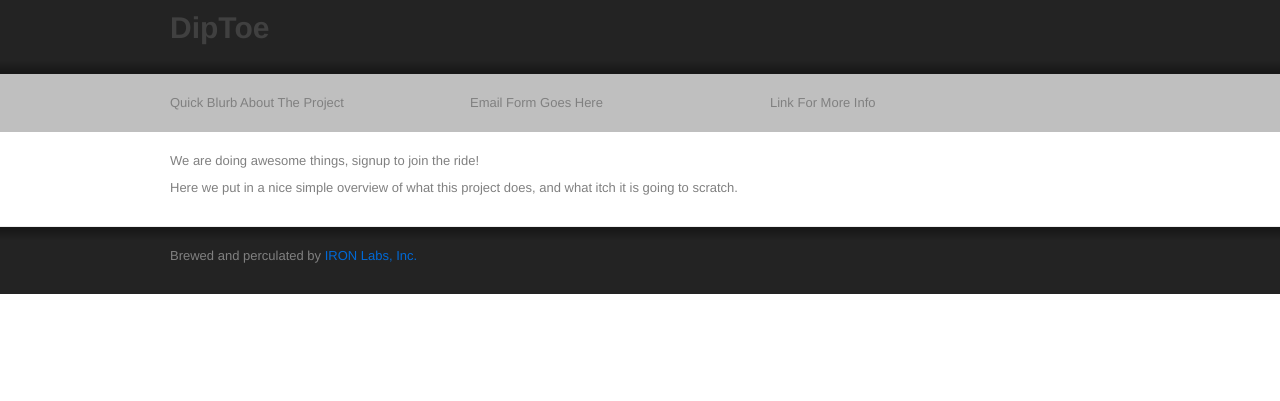
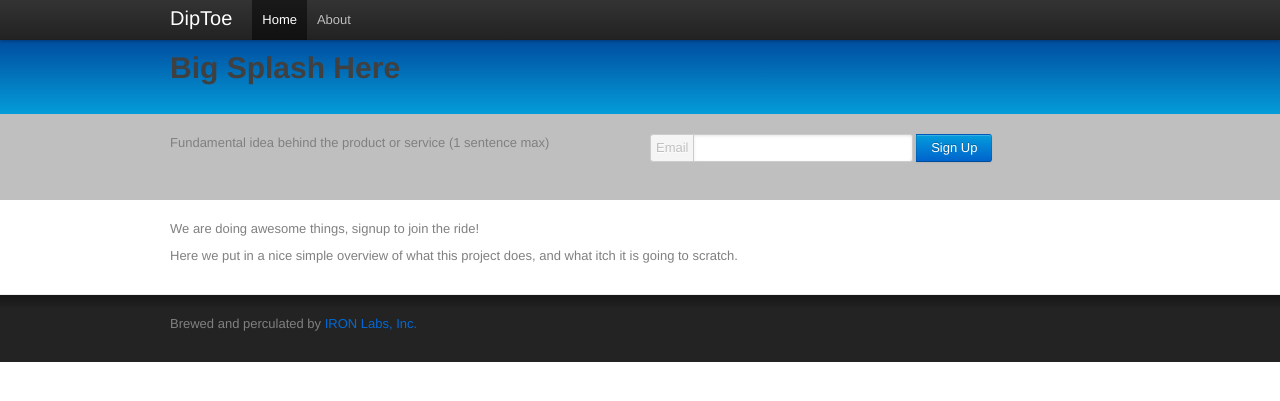
Before and after one commit to reinbach/diptoe, a Flask app: page / in a window 1280 px wide. Shown: the top 401 px of the page. Run offline with Flask 2, Linux system fonts and the light colour scheme.

Commit message:
tweaked layout and style

```diff
--- a/main.py
+++ b/main.py
@@ -5,8 +5,11 @@ app = Flask(__name__)
 def announce():
     if request.method == 'POST':
         pass
-    # show the quick info about the upcoming site
     return render_template("index.html")
+
+@app.route('/about', methods=['GET'])
+def about():
+    return render_template("about.html")
 
 if __name__ == '__main__':
     app.debug = True
--- a/static/css/style.css
+++ b/static/css/style.css
@@ -1,6 +1,11 @@
+body {
+   padding-top: 40px;
+}
+
 .masthead {
     padding: 10px 0;
-    background: #232323 url('../images/bg_masthead.png') repeat-x scroll center bottom;
+    background-color: #049cd9;
+    background-image: -webkit-linear-gradient(#004D9F, #049cd9);
     position: relative;
     z-index: 10;
 }
--- /dev/null
+++ b/templates/about.html
@@ -0,0 +1,5 @@
+{% extends "layout.html" %}
+{% set active_page = "about" %}
+{% block content %}
+    <p>A long description about the project. Oh this is a very long description</p>
+{% endblock content %}
--- a/templates/index.html
+++ b/templates/index.html
@@ -1,6 +1,7 @@
 {% extends "layout.html" %}
-{% block body %}
+{% block content %}
     <p>We are doing awesome things, signup to join the ride!</p>
 
     <p>Here we put in a nice simple overview of what this project does, and what itch it is going to scratch.</p>
-{% endblock body %}
+
+{% endblock content %}
--- a/templates/layout.html
+++ b/templates/layout.html
@@ -6,25 +6,52 @@
     <link rel="Stylesheet" type="text/css" href="{{ url_for('static', filename='css/style.css') }}" />
 </head>
 <body>
+    <div class="topbar">
+        <div class="topbar-inner">
+            <div class="container">
+                <h3><a href="/">DipToe</a></h3>
+                <ul class="nav">
+                    {% set nav_bar = [
+                        ("/", "index", "Home"),
+                        ("/about", "about", "About"),
+                    ] -%}
+                    {% set active_page = active_page|default("index") -%}
+                    {% for href, id, caption in nav_bar %}
+                        <li {% if id == active_page %}class="active"{% endif %}>
+                            <a href="{{ href|e }}">{{ caption|e }}</a>
+                        </li>
+                    {% endfor %}
+                </ul>
+            </div>
+        </div>
+    </div>
     <div class="masthead">
         <div class="inner">
             <div class="container">
-                <h1>DipToe</h1>
+                <h1>Big Splash Here</h1>
             </div>
         </div>
     </div>
     <div class="quickstart">
         <div class="container">
             <div class="row">
-                <div class="span5 columns">Quick Blurb About The Project</div>
-                <div class="span5 columns">Email Form Goes Here</div>
-                <div class="span5 columns">Link For More Info</div>
+                <div class="span8 column">
+                    Fundamental idea behind the product or service (1 sentence max)
+                </div>
+                <div class="span8 column">
+                    <form method="post" action="/">
+                        <div class="input-prepend">
+                            <span class="add-on">Email</span>
+                            <input type="text" name="email" value="" />
+                            <input class="btn primary" type="submit" name="submit" value="Sign Up" />
+                        </div>
+                    </form>
+                </div>
             </div>
         </div>
     </div>
     <div class="container">
-    {% block body %}
-    {% endblock body %}
+        {% block content %}{% endblock content %}
     </div>
     <div class="footer">
         <div class="inner">
```
